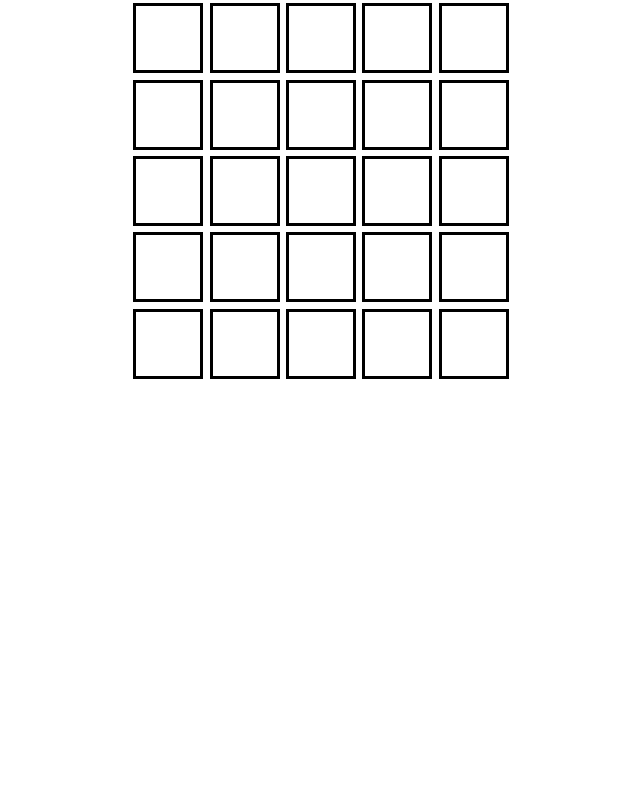
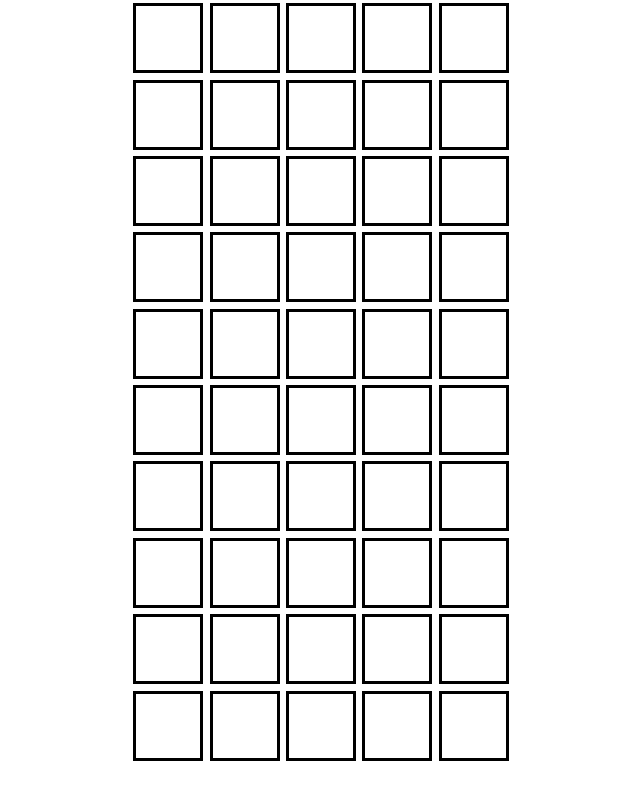
Before and after one commit to MarkProjs/wordict-project, a React (Create React App) app in the folder client/: page / in a window 1280 px wide. Shown: the whole page, without its empty margins (319-959 px from the left). Built offline with nearby package versions, Linux system fonts and the light colour scheme.

Commit message:
Fix doubling of kept functions

```diff
--- a/client/src/App.js
+++ b/client/src/App.js
@@ -3,24 +3,35 @@ import './App.css';
 import Wordle from './components/Wordle';
 import validInputs from "./controllers/ValidInput.json";
 
+const WORDLE_PREFIX = "W-"
 
 function App() {
 
-  const inputListener = useRef(() => {});
+  const inputListener = useRef(new Map);
 
-  function addInputListener(listener) {
-    inputListener.current = listener;
+  function addInputListener(key, listener) {
+    inputListener.current.set(key, listener);
   }
 
   function handleInput(e) {
-    inputListener.current(e);
+    inputListener.current.forEach(func => func(e));
   }
 
   return (
     <div className="App" onKeyUp={(e) => handleInput(e)} tabIndex={0}>
       <Wordle
+        id={WORDLE_PREFIX + 0}
         attempts={6}
         word={"WATER"}
+        submitKey={validInputs.submitKey}
+        deleteKey={validInputs.deleteKey}
+        addInputListener={addInputListener}
+        defaultValue={validInputs.empty}
+      />
+      <Wordle
+        id={WORDLE_PREFIX + 1}
+        attempts={6}
+        word={"PAPER"}
         submitKey={validInputs.submitKey}
         deleteKey={validInputs.deleteKey}
         addInputListener={addInputListener}
--- a/client/src/components/Letter.js
+++ b/client/src/components/Letter.js
@@ -6,7 +6,7 @@ function Letter(props) {
 
   useEffect(() => {
     // Subscribe to the parent state event with the state function
-    props.subToStateEvent(setLetter);
+    props.subToStateEvent(props.id, setLetter);
   }, []);
 
   return (
--- a/client/src/components/WordRow.js
+++ b/client/src/components/WordRow.js
@@ -3,19 +3,22 @@ import {useEffect, useRef} from "react";
 import { RIGHT, HALF_RIGHT} from "../controllers/GameLogic.js";
 import "./WordRow.css"
 
+const LETTER_PREFIX = "L-";
+
 function WordRow(props) {
 
   // Contains all the functions subscribed to the state event
-  const stateEvent = useRef([]);
+  const stateEvent = useRef(new Map());
 
   const currentLetter = useRef(0);
 
   /**
    * Subscribe a function to the state event
+   * @param {String} key The key associated with the subscription
    * @param {Function} subFunc The function to subscribe to the state event
    */
-  function subToStateEvent(subFunc) {
-    stateEvent.current.push(subFunc);
+  function subToStateEvent(key, subFunc) {
+    stateEvent.current.set(key, subFunc);
   }
 
   /**
@@ -27,7 +30,7 @@ function WordRow(props) {
     if (letter === props.deleteKey && currentLetter.current > 0) {
 
       // Trigger the state event to remove the letter in the active letter component
-      stateEvent.current[--currentLetter.current]((prev) => {
+      stateEvent.current.get(LETTER_PREFIX + --currentLetter.current)((prev) => {
         return {...prev, key: props.defaultValue};
       });
 
@@ -37,7 +40,7 @@ function WordRow(props) {
     } else if (letter !== props.deleteKey && currentLetter.current < props.wordLength) {
 
       // Trigger the state event to add the letter to the active letter component
-      stateEvent.current[currentLetter.current]((prev) => {
+      stateEvent.current.get(LETTER_PREFIX + currentLetter.current)((prev) => {
         return {...prev, key: letter};
       });
 
@@ -65,7 +68,7 @@ function WordRow(props) {
       }
 
       // Trigger the state event to update the style of the letter
-      stateEvent.current[index.valueOf()]((prev) => {
+      stateEvent.current.get(LETTER_PREFIX + index.valueOf())((prev) => {
         return {...prev, style: style}
       });
     });
@@ -73,8 +76,8 @@ function WordRow(props) {
 
   useEffect(() => {
     // Subscribe to the parent events
-    props.subToKeyEvent(updateLetters);
-    props.subToStyleEvent(applyLetterStyles);
+    props.subToKeyEvent(props.id, updateLetters);
+    props.subToStyleEvent(props.id, applyLetterStyles);
   }, []);
 
   return (
@@ -82,6 +85,7 @@ function WordRow(props) {
       {props.letters.map((elem, index) => {
         return <Letter
           key={index}
+          id={LETTER_PREFIX + index}
           subToStateEvent={subToStateEvent}
           defaultValue={props.defaultValue}
         />
--- a/client/src/components/Wordle.js
+++ b/client/src/components/Wordle.js
@@ -2,13 +2,15 @@ import WordRow from "./WordRow.js";
 import * as GameLogic from "../controllers/GameLogic.js";
 import { useEffect, useRef } from "react";
 
+const ROW_PREFIX = "R-";
+
 function Wordle(props) {
 
   // Contains all of the functions subscribed to the key event
-  const keyEvent = useRef([]);
+  const keyEvent = useRef(new Map());
 
   // Contains all of the functions subscribed to the style event
-  const styleEvent = useRef([]);
+  const styleEvent = useRef(new Map());
 
   const currentRow = useRef(0);
 
@@ -17,19 +19,21 @@ function Wordle(props) {
 
   /**
    * Subscribe a function to the key event
+   * @param {String} key The key associated with the subscription
    * @param {Function} subFunc The function to subscribe to the key event
    */
-  function subToKeyEvent(subFunc) {
-    keyEvent.current.push(subFunc);
+  function subToKeyEvent(key, subFunc) {
+    keyEvent.current.set(key, subFunc);
   }
 
 
   /**
    * Subscribe a function to the style event
+   * @param {String} key The key associated with the subscription
    * @param {Function} subFunc The function to subscribe to the style event
    */
-  function subToStyleEvent(subFunc) {
-    styleEvent.current.push(subFunc);
+  function subToStyleEvent(key, subFunc) {
+    styleEvent.current.set(key, subFunc);
   }
 
   /**
@@ -53,7 +57,7 @@ function Wordle(props) {
         let results = GameLogic.checkSubmission(letters.current.join(""), props.word);
 
         // Trigger the style event for the current row
-        styleEvent.current[currentRow.current](results);
+        styleEvent.current.get(ROW_PREFIX + currentRow.current)(results);
 
         currentRow.current++;
 
@@ -64,7 +68,7 @@ function Wordle(props) {
       } else if (key !== props.submitKey) {
 
         // Trigger the key event for the current row
-        keyEvent.current[currentRow.current](key);
+        keyEvent.current.get(ROW_PREFIX + currentRow.current)(key);
 
         // If the key should be sent somewhere else send it here
         send?.call(key);
@@ -75,7 +79,7 @@ function Wordle(props) {
 
   useEffect(() => {
     // Get keyboard input from the parent component
-    props.addInputListener(handleInput);
+    props.addInputListener(props.id, handleInput);
   }, []);
 
 
@@ -84,6 +88,7 @@ function Wordle(props) {
       {letters.current.map((elem, index) => {
         return <WordRow
           key={index}
+          id={ROW_PREFIX + index}
           wordLength={props.word.length}
           subToKeyEvent={subToKeyEvent}
           subToStyleEvent={subToStyleEvent}
```
